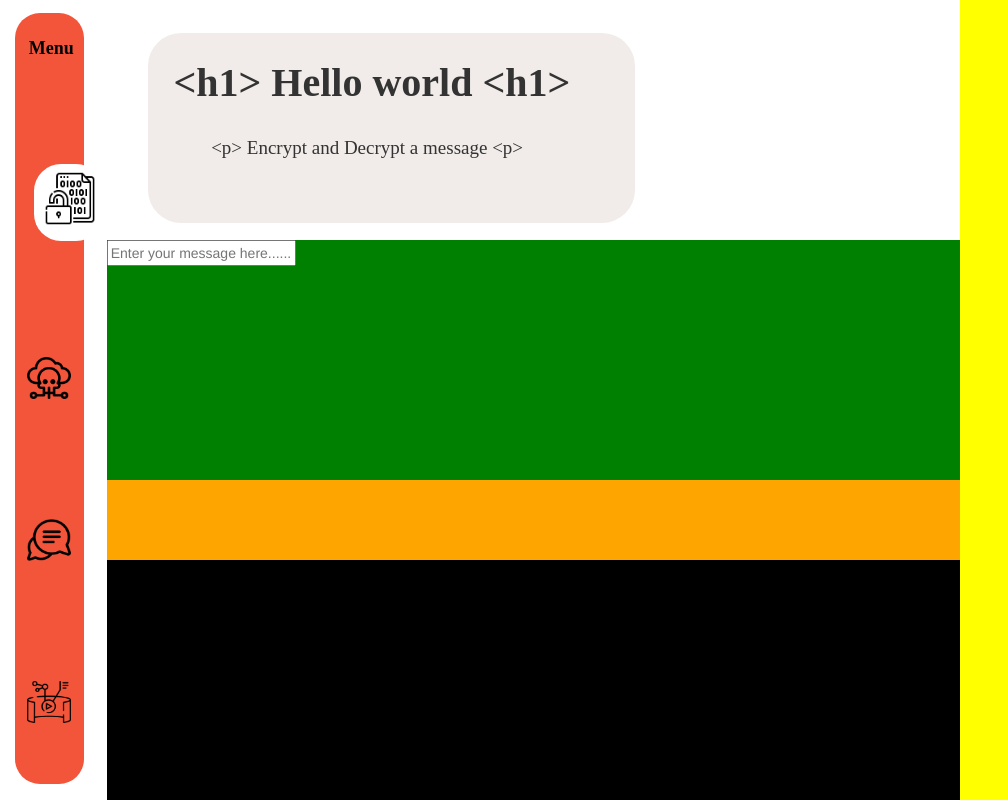
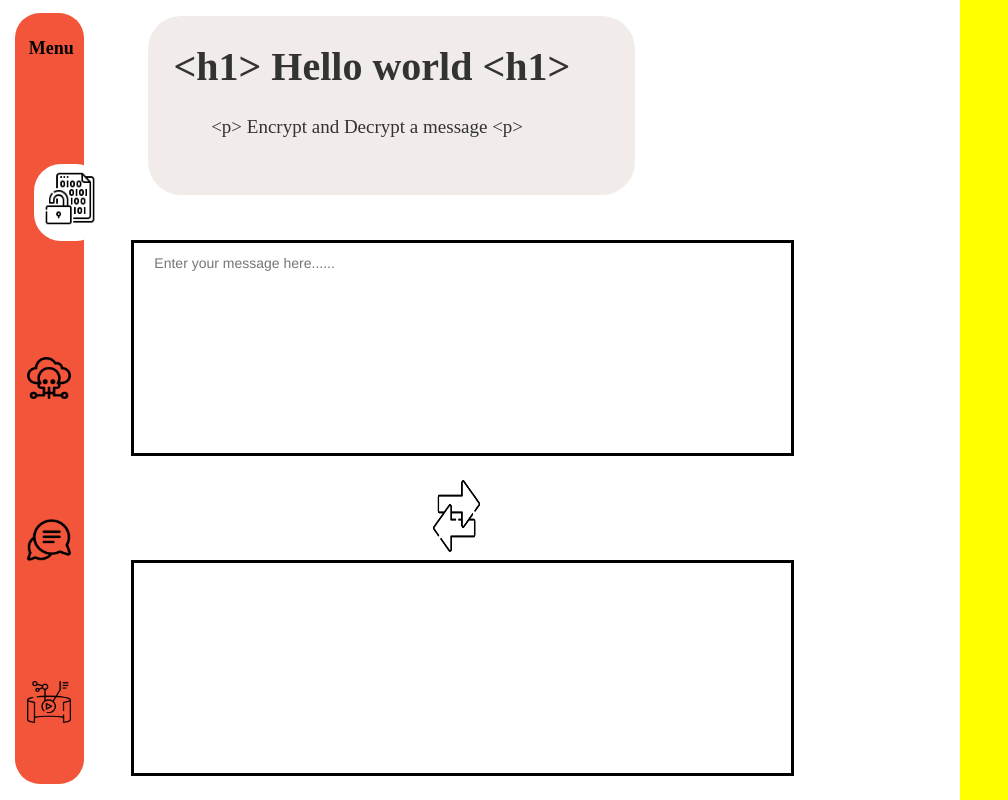
Before and after one commit to charef08/BSD_WebApp, a Flask app: page / in a window 1280 px wide. Shown: the whole page, without its empty margins (0-1008 px from the left). Run offline with Flask 2, Linux system fonts and the light colour scheme; some libraries are stand-ins or nearby versions.

Commit message:
added the input and result boxes

```diff
--- a/static/css/style.css
+++ b/static/css/style.css
@@ -96,13 +96,13 @@
     height: 30%;
     background-color: white;
     padding-left: 5%;
-    padding-top: 4%;
+    padding-top: 2%;
     /* padding-bottom: 1%; */
 }
 
 .cadre{
     width: 60%;
-    height: 92%;
+    height: 80%;
     background-color: #F1ECE9;
     padding-left: 2%;
     padding-top: 1%;
@@ -117,7 +117,7 @@
 }
 
 .cadre p{
-    padding-top: 4%;
+    padding-top: 3%;
     padding-left: 10%;
     font-size: 19px;
     font-family: Segoe Script;
@@ -126,24 +126,58 @@
 
 .msg1{
     height: 30%;
-    background-color: green;
+    background-color: white;
+    /* padding-top: 2%; */
+    padding-left: 3%;
 }
 
 .input{
-    padding:15px 10px;
-    line-height:140%;
-    font-size: 30px;
+    display:inline-block;
+    height: 90%;
+    width: 80%;
+    resize: none;
+    padding-top: 10px;
+    padding-left: 20px;
+    padding-right: 20px;
+    border: 3px solid black;
 }
 
 .exg{
     height: 10%;
-    background-color: orange;
+    background-color: white
+}
+
+.exg_img{
+    position: relative;
+    top: 0%;
+    left: 38%;
+    height: 90%;
+    width: 6%;
+    background-color: white;
+}
+
+.exg_img img{
+    height: 100%;
+    width: 100%;
 }
 
 .msg2{
     height: 30%;
-    background-color: black;
+    background-color: white;
+    /* padding-top: 2%; */
+    padding-left: 3%;
 }
+
+.txt_cadre{
+    border: 3px solid black;
+    height: 90%;
+    width: 80%;
+    resize: none;
+    padding-top: 10px;
+    padding-left: 20px;
+    padding-right: 20px;
+}
+
 
 
 /* ----------------------------------------- PART1 3  ------------------------------------------------------- */
--- a/templates/index.html
+++ b/templates/index.html
@@ -53,10 +53,20 @@
           </div>
         </div>
         <div class="row msg1">
-          <input type="text" id="msg1" name="msg1" placeholder="Enter your message here......">
+          <textarea  rows="6" class="input" type="text" id="msg1" name="msg1" placeholder="Enter your message here......"></textarea>
         </div>
-        <div class="row exg"></div>
-        <div class="row msg2"></div>
+        <div class="row exg">
+          <div class="exg_img">
+            <img src="{{ url_for('static', filename='assets/exchange.png') }}">
+          </div>
+        </div>
+        <div class="row msg2">
+          <div class="txt_cadre">
+            <p>
+              <!-- ADD A VARIABLE HERE -->
+            </p>
+          </div>
+        </div>
       </div>
       <div class="col-md-3 part3">
       </div>
```
